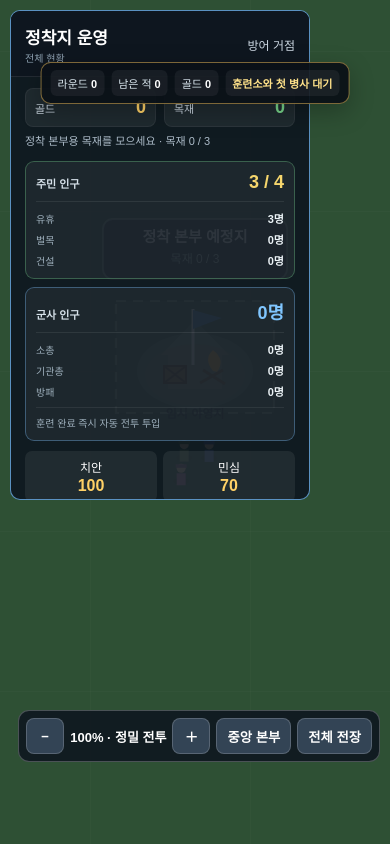
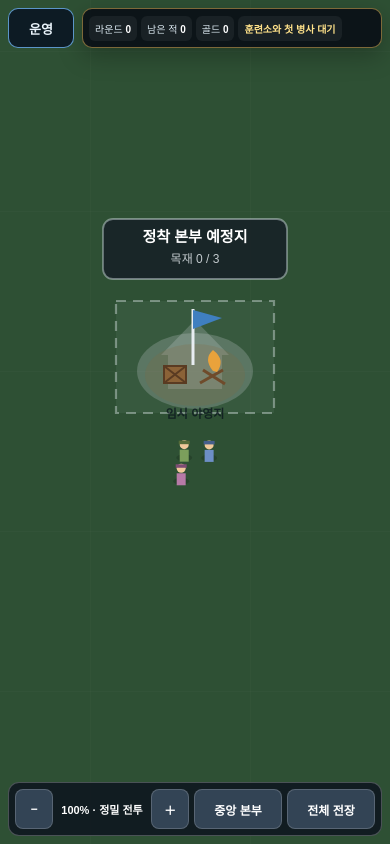
Before and after one commit to futurepainting/project3, a plain HTML site: page index.html in a window 390 px wide. Drawn offline with Linux system fonts and the light colour scheme.

Commit message:
모바일 UI 수정 v0.59

```diff
--- a/index.html
+++ b/index.html
@@ -17,6 +17,7 @@
       <span>다음 공격 <b id="worldSupplyValue">대기</b></span>
       <span class="world-status-bar__mode" id="worldViewMode">방어 준비</span>
     </section>
+    <button id="mobileOverviewToggle" class="mobile-overview-toggle" type="button" aria-controls="territoryPanel" aria-expanded="false">운영</button>
     <aside id="worldRegionPanel" class="world-region-panel" aria-label="선택 지역 정보" hidden>
       <div class="world-region-panel__header">
         <div><small>선택 지역</small><strong id="worldRegionName">중앙 전선</strong></div>
--- a/main.js
+++ b/main.js
@@ -59,6 +59,43 @@ window.addEventListener("DOMContentLoaded", () => {
   const region2Btn = document.getElementById("region2Btn");
   const advanceRegionBtn = document.getElementById("advanceRegionBtn");
   const territoryPanel = document.getElementById("territoryPanel");
+  const mobileOverviewToggle = document.getElementById("mobileOverviewToggle");
+
+  const mobileOverviewMedia = window.matchMedia("(max-width: 720px)");
+  const setMobileOverviewOpen = (open) => {
+    if (!territoryPanel || !mobileOverviewToggle) return;
+    const shouldCollapse = mobileOverviewMedia.matches && !open;
+    territoryPanel.classList.toggle("is-mobile-collapsed", shouldCollapse);
+    mobileOverviewToggle.classList.toggle("is-active", !shouldCollapse);
+    mobileOverviewToggle.setAttribute("aria-expanded", String(!shouldCollapse));
+    mobileOverviewToggle.textContent = shouldCollapse ? "운영" : "닫기";
+  };
+
+  if (mobileOverviewToggle) {
+    mobileOverviewToggle.addEventListener("click", () => {
+      const collapsed = territoryPanel.classList.contains("is-mobile-collapsed");
+      setMobileOverviewOpen(collapsed);
+    });
+  }
+
+  const syncMobileOverview = () => {
+    if (mobileOverviewMedia.matches) setMobileOverviewOpen(false);
+    else {
+      territoryPanel.classList.remove("is-mobile-collapsed");
+      if (mobileOverviewToggle) {
+        mobileOverviewToggle.classList.remove("is-active");
+        mobileOverviewToggle.setAttribute("aria-expanded", "true");
+        mobileOverviewToggle.textContent = "운영";
+      }
+    }
+  };
+  syncMobileOverview();
+  if (typeof mobileOverviewMedia.addEventListener === "function") {
+    mobileOverviewMedia.addEventListener("change", syncMobileOverview);
+  } else if (typeof mobileOverviewMedia.addListener === "function") {
+    mobileOverviewMedia.addListener(syncMobileOverview);
+  }
+
   const territoryCount = document.getElementById("territoryCount");
   const populationValue = document.getElementById("populationValue");
   const securityValue = document.getElementById("securityValue");
--- a/style.css
+++ b/style.css
@@ -1521,3 +1521,177 @@ body {
   .soldier-upgrade-panel__header small,
   .soldier-upgrade-panel > button small { display: none; }
 }
+
+
+/* v0.59 - 모바일 플레이 화면 정리 */
+html,
+body {
+  width: 100%;
+  height: 100%;
+  margin: 0;
+  overflow: hidden;
+  overscroll-behavior: none;
+}
+
+#game-container {
+  height: 100vh;
+  height: 100dvh;
+  min-height: 100%;
+}
+
+.mobile-overview-toggle {
+  display: none;
+}
+
+@media (max-width: 720px) {
+  .mobile-overview-toggle {
+    position: absolute;
+    top: max(8px, env(safe-area-inset-top));
+    left: 8px;
+    z-index: 42;
+    display: block;
+    min-width: 66px;
+    min-height: 40px;
+    padding: 8px 12px;
+    color: #eaf4fb;
+    background: rgba(13, 26, 36, 0.96);
+    border: 1px solid rgba(118, 190, 255, 0.75);
+    border-radius: 10px;
+    font-size: 13px;
+    font-weight: 800;
+  }
+
+  .mobile-overview-toggle.is-active {
+    color: #10202b;
+    background: #8ecbff;
+  }
+
+  .world-status-bar,
+  .wave-status-bar {
+    top: max(8px, env(safe-area-inset-top));
+    left: 82px;
+    right: 8px;
+    transform: none;
+    width: auto;
+    max-width: none;
+    min-height: 40px;
+    box-sizing: border-box;
+    gap: 4px;
+    padding: 5px 6px;
+    overflow-x: auto;
+    scrollbar-width: none;
+  }
+
+  .world-status-bar::-webkit-scrollbar {
+    display: none;
+  }
+
+  .world-status-bar span {
+    flex: 0 0 auto;
+    padding: 5px 6px;
+    font-size: 10px;
+  }
+
+  .world-status-bar span:nth-child(3),
+  .world-status-bar span:nth-child(5) {
+    display: none;
+  }
+
+  .settlement-overview {
+    top: calc(max(8px, env(safe-area-inset-top)) + 48px);
+    bottom: calc(76px + env(safe-area-inset-bottom));
+    left: 8px;
+    width: min(340px, calc(100vw - 16px));
+    max-height: none;
+    z-index: 40;
+    transition: transform 180ms ease, opacity 150ms ease;
+  }
+
+  .settlement-overview.is-mobile-collapsed {
+    transform: translateX(calc(-100% - 16px));
+    opacity: 0;
+    pointer-events: none;
+  }
+
+  .settlement-overview__header {
+    padding: 11px 12px 9px;
+  }
+
+  .overview-population-groups {
+    grid-template-columns: repeat(2, minmax(0, 1fr));
+    padding: 9px 10px 0;
+  }
+
+  .overview-resources {
+    padding: 9px 10px 0;
+  }
+
+  .overview-hint {
+    padding-left: 10px;
+    padding-right: 10px;
+  }
+
+  .overview-primary-stats,
+  .overview-section,
+  .overview-objective {
+    margin-left: 10px;
+    margin-right: 10px;
+  }
+
+  .camera-controls {
+    left: 8px;
+    right: 8px;
+    bottom: calc(8px + env(safe-area-inset-bottom));
+    width: auto;
+    max-width: none;
+    flex-wrap: nowrap;
+    justify-content: center;
+    gap: 5px;
+    padding: 6px;
+    box-sizing: border-box;
+  }
+
+  .camera-controls button {
+    min-width: 42px;
+    min-height: 40px;
+    padding: 7px 9px;
+    font-size: 12px;
+  }
+
+  #zoomValue {
+    min-width: 102px;
+    font-size: 12px;
+  }
+
+  #hqViewBtn,
+  #wholeWorldBtn {
+    flex: 1 1 auto;
+    min-width: 0;
+    white-space: nowrap;
+  }
+
+  .tutorial-panel,
+  .lumber-panel,
+  .construction-panel,
+  .building-manage-panel,
+  .soldier-upgrade-panel {
+    max-width: calc(100vw - 16px);
+  }
+}
+
+@media (max-width: 390px) {
+  .camera-controls button {
+    min-width: 38px;
+    padding-left: 7px;
+    padding-right: 7px;
+  }
+
+  #zoomValue {
+    min-width: 88px;
+    font-size: 11px;
+  }
+
+  .overview-population-groups {
+    grid-template-columns: 1fr;
+  }
+}
```
Also changed, not shown: MOBILE_UI_V059.txt (added).
